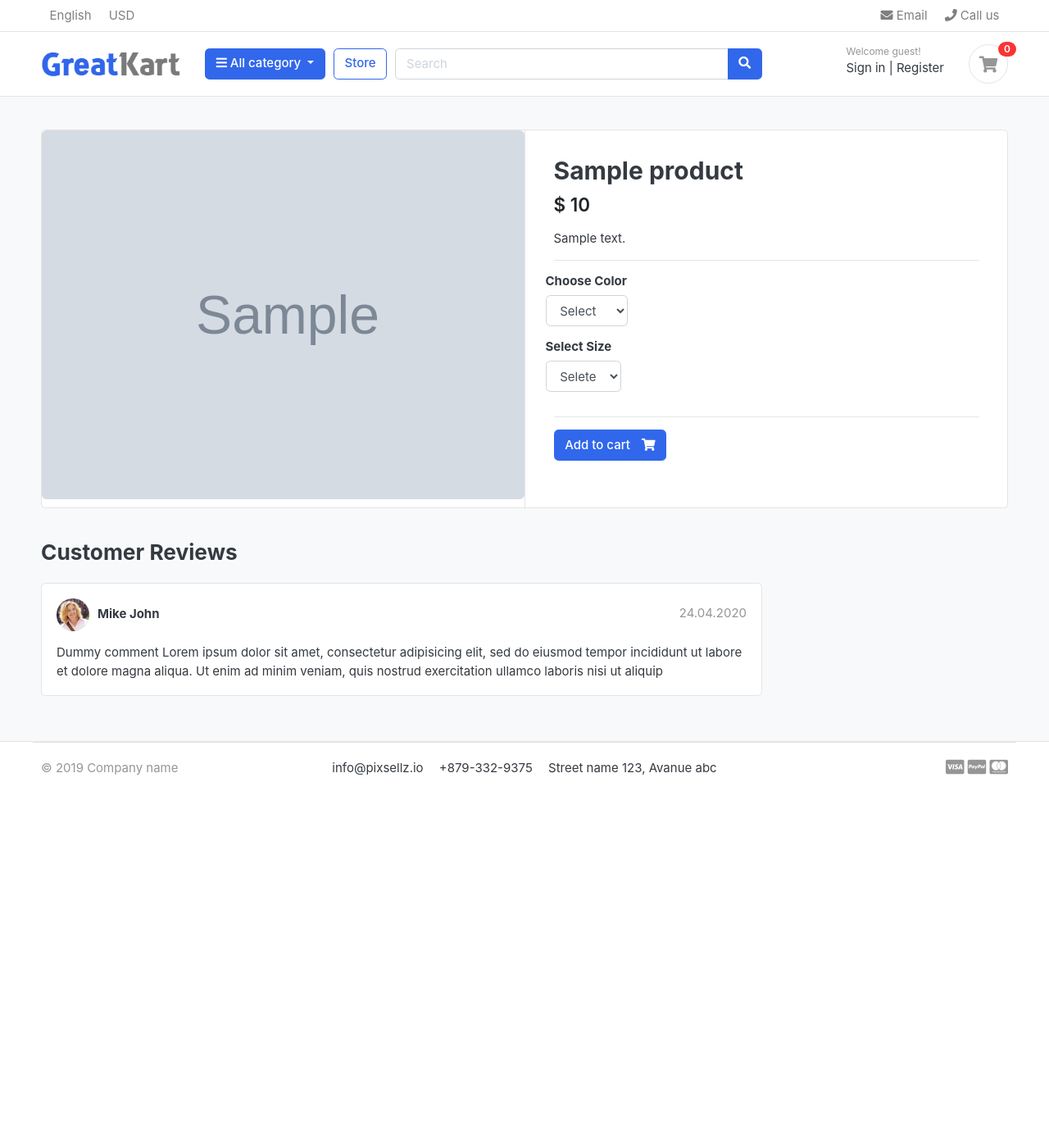
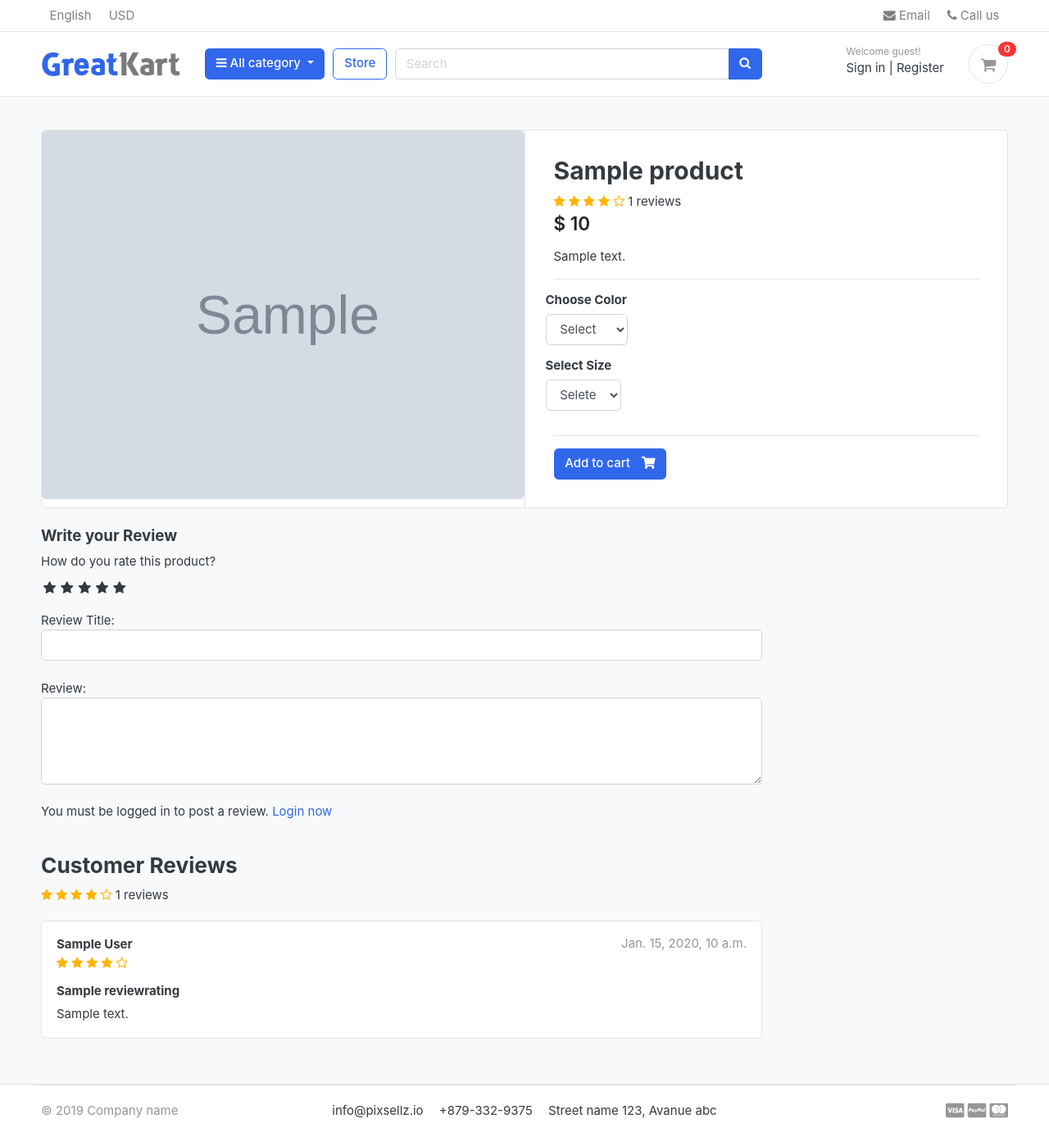
Before and after one commit to tarunsai9158/Greatkart-django, a Django app: a page that uses templates/base.html in a window 1280 px wide. Shown: the whole page at 82% size. Before the commit the page ends 946 px from the top, so only its background shows below. Run offline with Django 5.2, Linux system fonts and the light colour scheme; tables that the repository leaves empty hold one stand-in row (values such as "Sample post"); grey boxes marked "Sample" are stand-in pictures; some libraries are stand-ins or nearby versions; some web fonts are replaced.

Commit message:
Review and Rating system

```diff
--- a/accounts/models.py
+++ b/accounts/models.py
@@ -61,6 +61,9 @@ class Account(AbstractBaseUser):
 
     objects = MyAccountManager()
 
+    def full_name(self):
+        return f"{self.first_name} {self.last_name}"
+
     def __str__(self):
         return self.email
 
--- a/greatkart/settings.py
+++ b/greatkart/settings.py
@@ -158,5 +158,5 @@ EMAIL_BACKEND = 'django.core.mail.backends.smtp.EmailBackend'
 EMAIL_HOST = 'smtp.gmail.com'
 EMAIL_PORT = 587
 EMAIL_USE_TLS = True
-EMAIL_HOST_USER = 'tarunpeela1@gmail.com'  # Replace with your Gmail
-EMAIL_HOST_PASSWORD = 'nexx hyto flqh nhle'  # Replace with your App Password
+EMAIL_HOST_USER = 'example_email@gmail'  # Replace with your Gmail
+EMAIL_HOST_PASSWORD = 'password'  # Replace with your App Password
--- /dev/null
+++ b/greatkart/static/css/custom.css
@@ -0,0 +1,49 @@
+/* hide radio button    */
+
+.rate > input{
+    display: none;
+}
+
+.rate{
+    display: inline-block;
+    border: 0;
+}
+
+.rate > label{
+    float: right;
+}
+
+/* showing stars */
+
+.rate > label::before{
+    display: inline-block;
+    font-size: 1.1rem;
+    font-family: FontAwesome;
+    content: "\f005";
+    margin: 0;
+    padding: 0.3rem .2rem;
+    cursor: pointer;
+}
+
+/* for half star */
+.rate .half:before{
+    content: "\f089";
+    position: absolute;
+    padding-right: 0;
+
+}
+
+/* click and hover */
+input:checked ~ label, label:hover ~ label{
+    color: #ffb503;
+}
+
+/* hover highlight */
+input:checked + label:hover, input:checked ~ label:hover, input:checked ~ label:hover ~ label,
+label:hover ~ input:checked ~ label{
+    color: #cc9000;
+}
+
+.rating-star i{
+    color: #ffb503 !important;
+}
--- a/store/admin.py
+++ b/store/admin.py
@@ -16,3 +16,4 @@ class VariationAdmin(admin.ModelAdmin):
 
 admin.site.register(Product, ProductAdmin)
 admin.site.register(Variation, VariationAdmin)
+admin.site.register(ReviewRating)
--- a/store/urls.py
+++ b/store/urls.py
@@ -6,6 +6,7 @@ urlpatterns = [
     path('',store, name='store'),
     path('category/<slug:category_slug>/', store, name= 'products_by_category'),
     path('category/<slug:category_slug>/<slug:product_slug>/', product_detail, name= 'product_detail'),
-    path('search/', search, name='search')
+    path('search/', search, name='search'),
+    path('submit_review/<int:product_id>/', submit_review, name='submit_review'),
 
 ]
--- a/store/views.py
+++ b/store/views.py
@@ -1,13 +1,14 @@
-from django.shortcuts import render, get_object_or_404
-
+from django.shortcuts import render, get_object_or_404, redirect
+from django.contrib import messages
 from cart.views import _cart_id
 from .models import *
 from django.db.models import Q
-from category.models import Category
+from category.models import *
 from cart.models import *
 from django.core.paginator import EmptyPage, PageNotAnInteger, Paginator
 from django.http import HttpResponse
-
+from .forms import *
+from orders.models import OrderProduct
 
 
 def store(request, category_slug = None):
@@ -36,21 +37,33 @@ def store(request, category_slug = None):
     }
     return render(request, 'store/store.html', context)
 
-
 def product_detail(request, category_slug, product_slug):
     try:
         single_product = Product.objects.get(category__slug=category_slug, slug=product_slug)
-        in_cart = CartItem.objects.filter(cart__cart_id = _cart_id(request), product = single_product).exists()
+        in_cart = CartItem.objects.filter(cart__cart_id=_cart_id(request), product=single_product).exists()
     except Exception as e:
         raise e
 
+
+    if request.user.is_authenticated:
+        try:
+            orderproduct = OrderProduct.objects.filter(user=request.user, product_id=single_product.id).exists()
+        except OrderProduct.DoesNotExist:
+            orderproduct = None
+
+    else:
+        orderproduct = None
+
+    # get the reviews
+    reviews = ReviewRating.objects.filter(product_id=single_product.id, status=True)
+
     context = {
         'single_product': single_product,
-        'in_cart' : in_cart,
+        'in_cart': in_cart,
+        'orderproduct': orderproduct,
+        'reviews': reviews,
     }
     return render(request, 'store/product_detail.html', context)
-
-
 
 def search(request):
     if 'keyword' in request.GET:
@@ -64,3 +77,31 @@ def search(request):
             'product_count':product_count
         }
     return render(request, 'store/store.html', context)
+
+
+
+
+
+def submit_review(request, product_id):
+    url = request.META.get('HTTP_REFERER')
+    if request.method == 'POST':
+        try:
+            reviews = ReviewRating.objects.get(user__id = request.user.id, product__id = product_id)
+            form = ReviewForm(request.POST, instance=reviews)
+            form.save()
+            messages.success(request, 'Thank you! Your review was updated.')
+            return redirect(url)
+
+        except ReviewRating.DoesNotExist:
+            form = ReviewForm(request.POST)
+            if form.is_valid():
+                data = ReviewRating()
+                data.subject = form.cleaned_data['subject']
+                data.rating = form.cleaned_data['rating']
+                data.review = form.cleaned_data['review']
+                data.ip = request.META.get('REMOTE_ADDR')
+                data.product_id = product_id
+                data.user_id = request.user.id
+                data.save()
+                messages.success(request, 'Thank you! Your review has been submitted.')
+                return redirect(url)
--- a/templates/base.html
+++ b/templates/base.html
@@ -24,6 +24,10 @@
 <!-- custom style -->
 <link href="{% static 'css/ui.css' %}" rel="stylesheet" type="text/css"/>
 <link href="{% static 'css/responsive.css' %}" rel="stylesheet" media="only screen and (max-width: 1200px)" />
+
+<link href="{% static 'css/custom.css' %}" rel="stylesheet" type="text/css"/>
+<link rel="stylesheet" href="https://cdnjs.cloudflare.com/ajax/libs/font-awesome/4.7.0/css/font-awesome.min.css">
+
 
 <!-- custom javascript -->
 <script src="{% static 'js/script.js' %}" type="text/javascript"></script>
--- a/templates/store/product_detail.html
+++ b/templates/store/product_detail.html
@@ -23,6 +23,16 @@
     <article class="content-body">
 
     <h2 class="title">{{single_product.product_name}}</h2>
+    <div class="rating-star">
+        <span>
+            <i class="fa fa-star{% if single_product.averageReview < 0.5 %}-o{% elif single_product.averageReview >= 0.5 and single_product.averageReview < 1 %}-half-o {% endif %}" aria-hidden="true"></i>
+            <i class="fa fa-star{% if single_product.averageReview < 1.5 %}-o{% elif single_product.averageReview >= 1.5 and single_product.averageReview < 2 %}-half-o {% endif %}" aria-hidden="true"></i>
+            <i class="fa fa-star{% if single_product.averageReview < 2.5 %}-o{% elif single_product.averageReview >= 2.5 and single_product.averageReview < 3 %}-half-o {% endif %}" aria-hidden="true"></i>
+            <i class="fa fa-star{% if single_product.averageReview < 3.5 %}-o{% elif single_product.averageReview >= 3.5 and single_product.averageReview < 4 %}-half-o {% endif %}" aria-hidden="true"></i>
+            <i class="fa fa-star{% if single_product.averageReview < 4.5 %}-o{% elif single_product.averageReview >= 4.5 and single_product.averageReview < 5 %}-half-o {% endif %}" aria-hidden="true"></i>
+            <span>{{single_product.countReview}} reviews</span> </span>
+    </div>
+
 
     <div class="mb-3">
         <var class="price h4">$ {{single_product.price}}</var>
@@ -80,28 +90,95 @@
     <div class="row">
                 <div class="col-md-9">
 
+
+        <form action="{% url 'submit_review' single_product.id %}" method="post">
+            {% csrf_token %}
+            <h5>Write your Review</h5>
+
+            <div>
+                <!-- reting stars -->
+                 <label for="">How do you rate this product?</label>
+                 <br>
+                 <div class="rate">
+                    <input type="radio" name="rating" id="rating10" value="5" required /><label for="rating10" title="5"></label>
+                    <input type="radio" name="rating" id="rating9" value="4.5" required /><label for="rating9" title="4.5" class="half"></label>
+                    <input type="radio" name="rating" id="rating8" value="4" required /><label for="rating8" title="4"></label>
+                    <input type="radio" name="rating" id="rating7" value="3.5" required /><label for="rating7" title="3.5" class="half"></label>
+                    <input type="radio" name="rating" id="rating6" value="3" required /><label for="rating6" title="3"></label>
+                    <input type="radio" name="rating" id="rating5" value="2.5" required /><label for="rating5" title="2.5" class="half"></label>
+                    <input type="radio" name="rating" id="rating4" value="2" required /><label for="rating4" title="2"></label>
+                    <input type="radio" name="rating" id="rating3" value="1.5" required /><label for="rating3" title="1.5" class="half"></label>
+                    <input type="radio" name="rating" id="rating2" value="1" required /><label for="rating2" title="1"></label>
+                    <input type="radio" name="rating" id="rating1" value="0.5" required /><label for="rating1" title="0.5" class="half"></label>
+                 </div>
+                 <br>
+                Review Title:
+                <input type="text" class="form-control" name="subject">
+                <br>
+                Review:
+                <textarea name="Review" rows="4" class="form-control"></textarea>
+                <br>
+
+                {% if user.is_authenticated %}
+
+                {% if orderproduct %}
+                <input type="submit" value="Submit Review" class="btn btn-primary">
+
+                 {% else %}
+                 <p>You must be purchase this product to post a review.</p>
+                 {% endif %}
+                 {% else %}
+                 <p>You must be logged in to post a review. <span><a href="{% url 'login' %}">Login now</a></span></p>
+                {% endif %}
+
+
+            </div>
+            {% include 'includes/alerts.html' %}
+        </form>
+        <br>
         <header class="section-heading">
             <h3>Customer Reviews </h3>
+            <div class="rating-star">
+                <span>
+                    <i class="fa fa-star{% if single_product.averageReview < 0.5 %}-o{% elif single_product.averageReview >= 0.5 and single_product.averageReview < 1 %}-half-o {% endif %}" aria-hidden="true"></i>
+                    <i class="fa fa-star{% if single_product.averageReview < 1.5 %}-o{% elif single_product.averageReview >= 1.5 and single_product.averageReview < 2 %}-half-o {% endif %}" aria-hidden="true"></i>
+                    <i class="fa fa-star{% if single_product.averageReview < 2.5 %}-o{% elif single_product.averageReview >= 2.5 and single_product.averageReview < 3 %}-half-o {% endif %}" aria-hidden="true"></i>
+                    <i class="fa fa-star{% if single_product.averageReview < 3.5 %}-o{% elif single_product.averageReview >= 3.5 and single_product.averageReview < 4 %}-half-o {% endif %}" aria-hidden="true"></i>
+                    <i class="fa fa-star{% if single_product.averageReview < 4.5 %}-o{% elif single_product.averageReview >= 4.5 and single_product.averageReview < 5 %}-half-o {% endif %}" aria-hidden="true"></i>
+                    <span>{{single_product.countReview}} reviews</span></span>
+            </div>
 
         </header>
 
+
+        {% for review in reviews %}
+
         <article class="box mb-3">
             <div class="icontext w-100">
-                <img src="./images/avatars/avatar1.jpg" class="img-xs icon rounded-circle">
                 <div class="text">
-                    <span class="date text-muted float-md-right">24.04.2020 </span>
-                    <h6 class="mb-1">Mike John </h6>
+                    <span class="date text-muted float-md-right">{{review.updated_at}}</span>
+                    <h6 class="mb-1">{{review.user.full_name}}</h6>
+
+                    <div class="rating-star">
+                        <span>
+                            <i class="fa fa-star{% if review.rating == 0.5 %}-half-o{% elif review.rating < 1 %}-o {% endif %}" aria-hidden="true"></i>
+                            <i class="fa fa-star{% if review.rating == 1.5 %}-half-o{% elif review.rating < 2 %}-o {% endif %}" aria-hidden="true"></i>
+                            <i class="fa fa-star{% if review.rating == 2.5 %}-half-o{% elif review.rating < 3 %}-o {% endif %}" aria-hidden="true"></i>
+                            <i class="fa fa-star{% if review.rating == 3.5 %}-half-o{% elif review.rating < 4 %}-o {% endif %}" aria-hidden="true"></i>
+                            <i class="fa fa-star{% if review.rating == 4.5 %}-half-o{% elif review.rating < 5 %}-o {% endif %}" aria-hidden="true"></i>
+                        </span>
+                    </div>
 
                 </div>
             </div> <!-- icontext.// -->
             <div class="mt-3">
+                <h6>{{review.subject}}</h6>
                 <p>
-                    Dummy comment Lorem ipsum dolor sit amet, consectetur adipisicing elit, sed do eiusmod
-                    tempor incididunt ut labore et dolore magna aliqua. Ut enim ad minim veniam,
-                    quis nostrud exercitation ullamco laboris nisi ut aliquip
+                   {{review.review}}
                 </p>
             </div>
         </article>
+        {% endfor %}
 
 
 
```
Also changed, not shown: store/forms.py (added, +7 -0 lines), store/models.py (+34 -1 lines), orders/migrations/0007_alter_order_status.py (added), orders/migrations/0008_alter_order_status.py (added), orders/migrations/0009_alter_order_status.py (added), store/migrations/0003_reviewrating.py (added).
